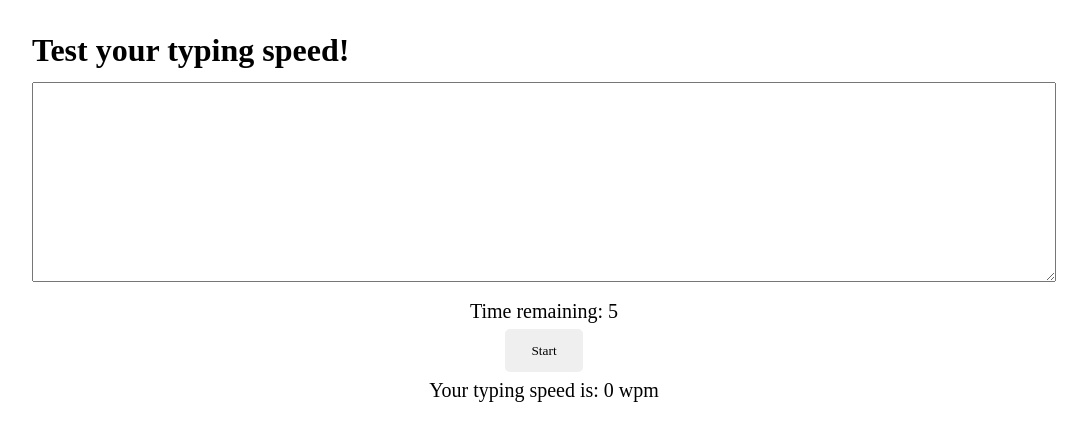
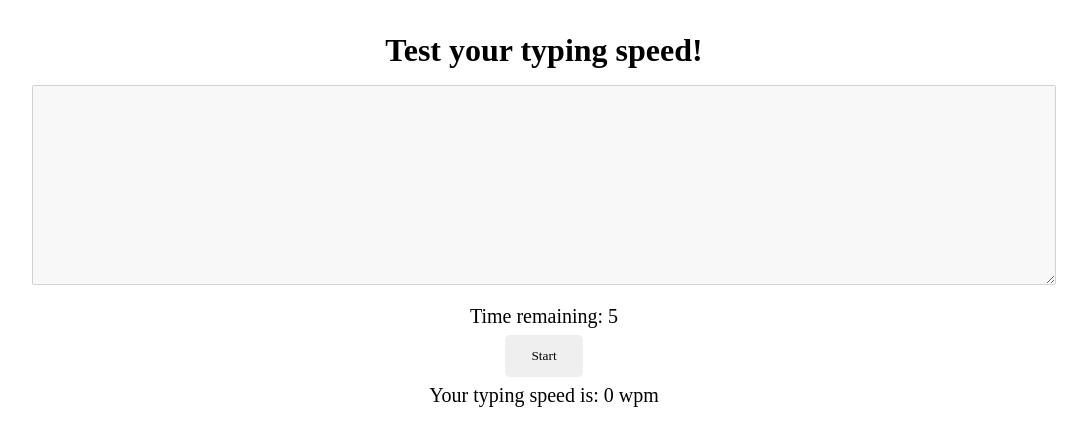
Before and after one commit to manikagnish/speed-typing, a React (Create React App) app: page / in a window 1280 px wide. Shown: the top 446 px of the page, without its empty margins (96-1183 px from the left). Built offline with nearby package versions, Linux system fonts and the light colour scheme.

Commit message:
implemented input text and word count functionality

```diff
--- a/src/App.js
+++ b/src/App.js
@@ -2,20 +2,28 @@ import { useState, useEffect, useRef } from 'react';
 
 function App() {
   const START_TIME = 5;
+  const [text, setText] = useState('');
   const [timeRemaining, setTimeRemaining] = useState(START_TIME);
   const [wordCount, setWordCount] = useState(0);
   const [start, setStart] = useState(false);
   const [playAgain, setPlayAgain] = useState('Start');
-  let played = false;
+
+  const inputRef = useRef(null);
 
   function startGame() {
+    setText('');
     setStart(true);
+    setTimeout(() => {
+      inputRef.current.focus();
+    }, 100);
   }
 
   function endGame() {
     setStart(false);
     setPlayAgain('Play Again');
     setTimeRemaining(START_TIME);
+    let totalWords = text.trim().split(' ').length;
+    setWordCount(totalWords);
   }
 
   useEffect(() => {
@@ -31,7 +39,12 @@ function App() {
   return (
     <div>
       <h1>Test your typing speed!</h1>
-      <textarea></textarea>
+      <textarea
+        disabled={!start}
+        ref={inputRef}
+        value={text}
+        onChange={e => setText(e.target.value)}
+      />
       <p>Time remaining: {timeRemaining}</p>
       <button onClick={startGame} disabled={start}>
         {playAgain}
--- a/src/index.css
+++ b/src/index.css
@@ -16,10 +16,21 @@ body {
   padding: 2em 10vw;
 }
 
+h1 {
+  text-align: center;
+}
+
 textarea {
   height: 20rem;
   width: 100%;
   margin: 1em 0;
+  padding: 0.5em;
+  font-size: inherit;
+  font-family: inherit;
+}
+
+textarea:disabled {
+  cursor: not-allowed;
 }
 
 p {
```
